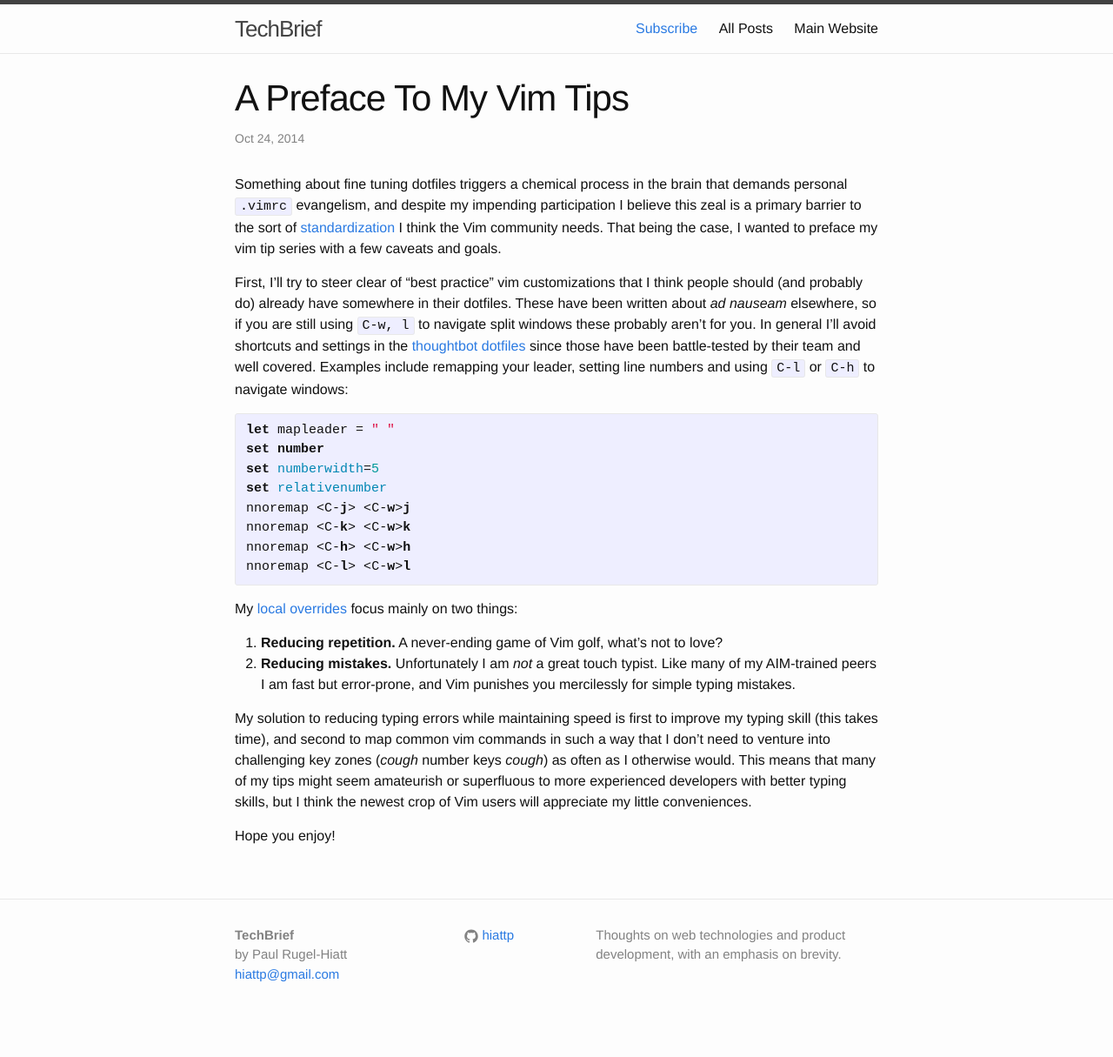
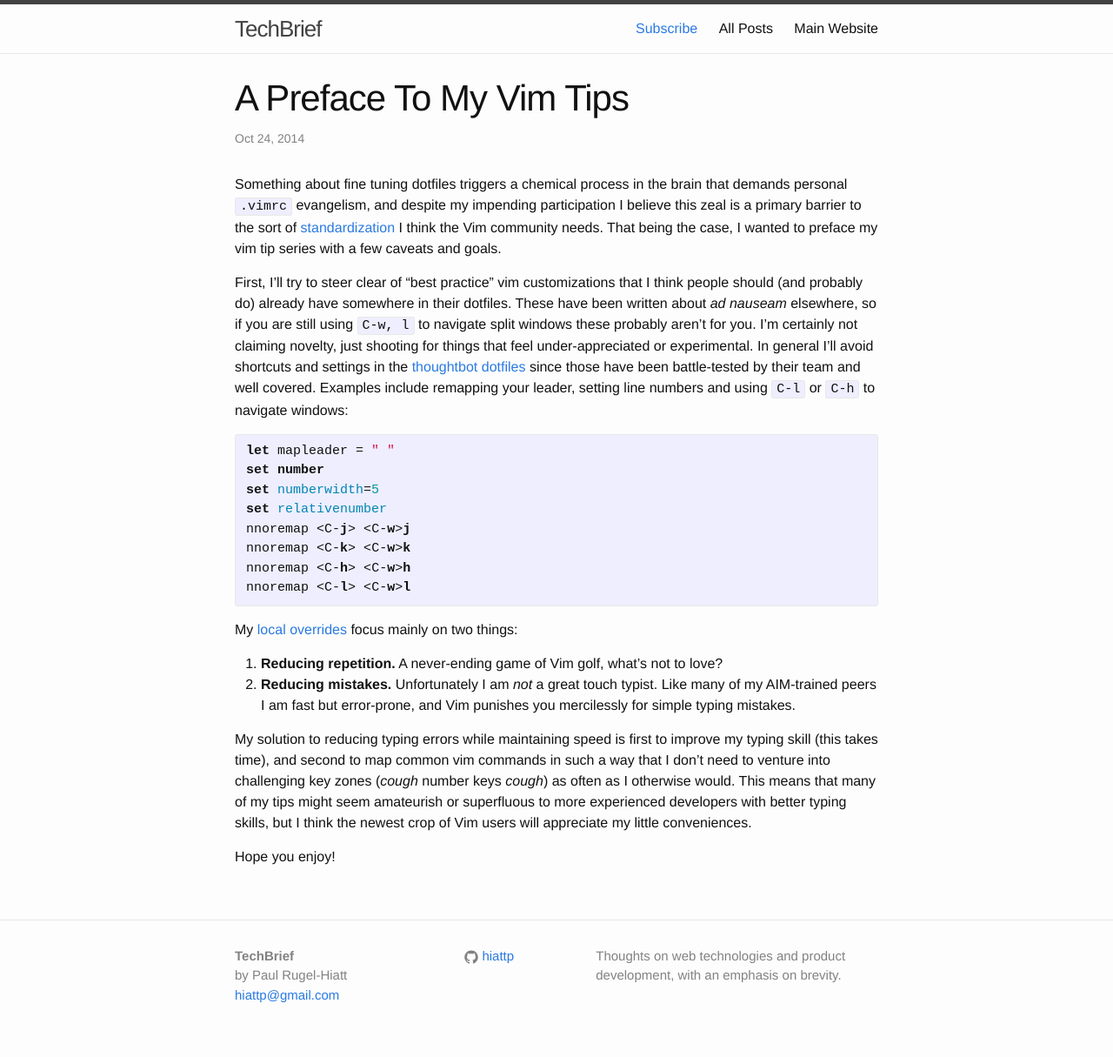
Before and after one commit to hiattp/blog, a Jekyll site: the page built from _posts/2014-10-24-a-preface-to-my-vim-tips.markdown, in a window 1280 px wide. Shown: the whole page at 87% size. Built offline with Jekyll 4.4.1, drawn with Linux system fonts in a browser that asks for light colours; comment, search, counter and statistics services are not loaded; before the commit the page ends 1191 px from its top, so only the background shows below that.

```diff
--- a/_posts/2014-10-24-a-preface-to-my-vim-tips.markdown
+++ b/_posts/2014-10-24-a-preface-to-my-vim-tips.markdown
@@ -14,7 +14,9 @@ and goals.
 First, I'll try to steer clear of "best practice" vim customizations that I think
 people should (and probably do) already have somewhere in their dotfiles. These
 have been written about *ad nauseam* elsewhere, so if you are still using
-`C-w, l` to navigate split windows these probably aren't for you. In general
+`C-w, l` to navigate split windows these probably aren't for you. I'm certainly
+not claiming novelty, just shooting for things that feel under-appreciated or
+experimental. In general
 I'll avoid shortcuts and settings in the [thoughtbot dotfiles][thoughtbot] since
 those have been battle-tested by their team and well covered. Examples
 include remapping your leader, setting line numbers and using `C-l` or `C-h` to
```
Also changed, not shown: _posts/2014-10-28-vim-tip-shift-is-overplayed-part-1.markdown (added, +20 -0 lines).
